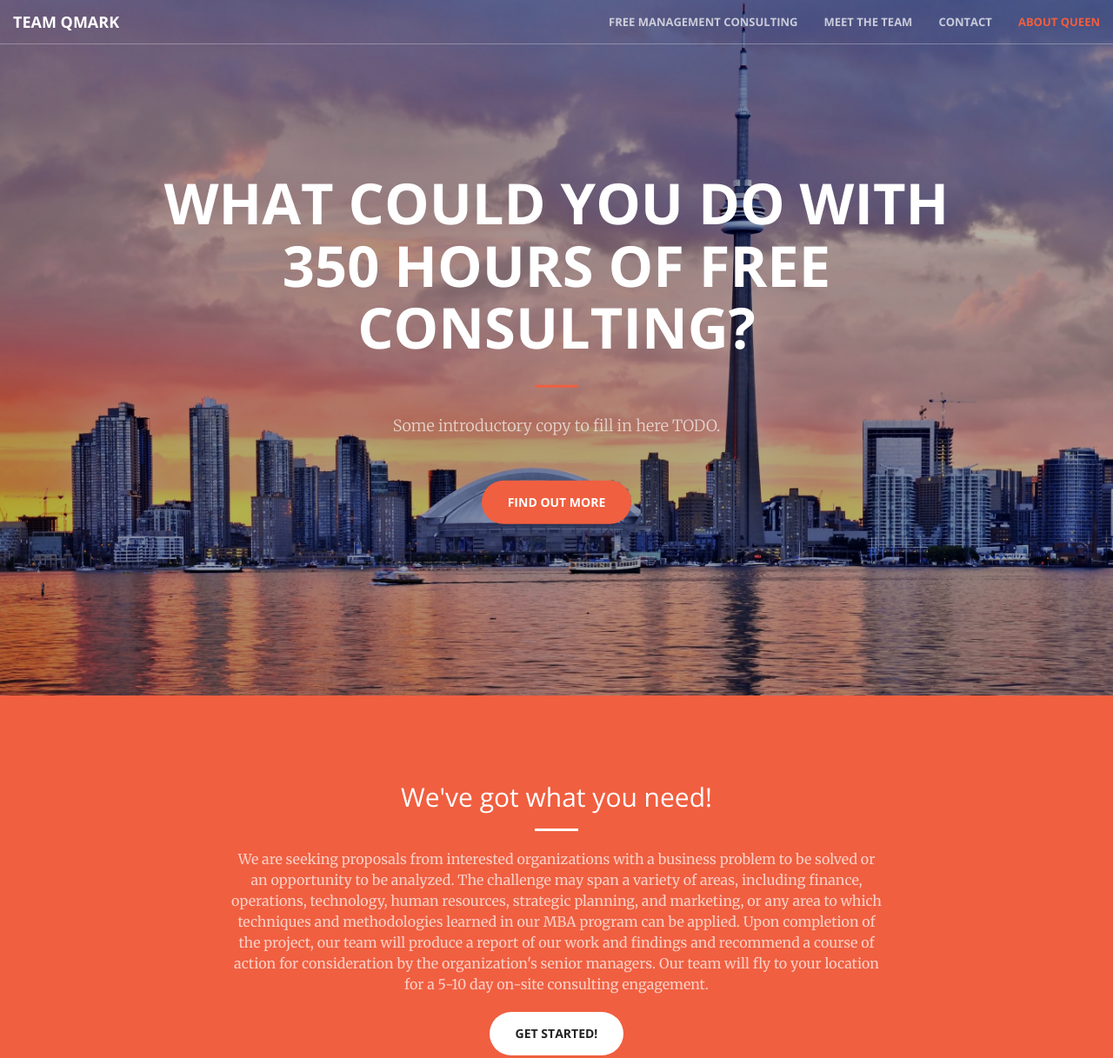
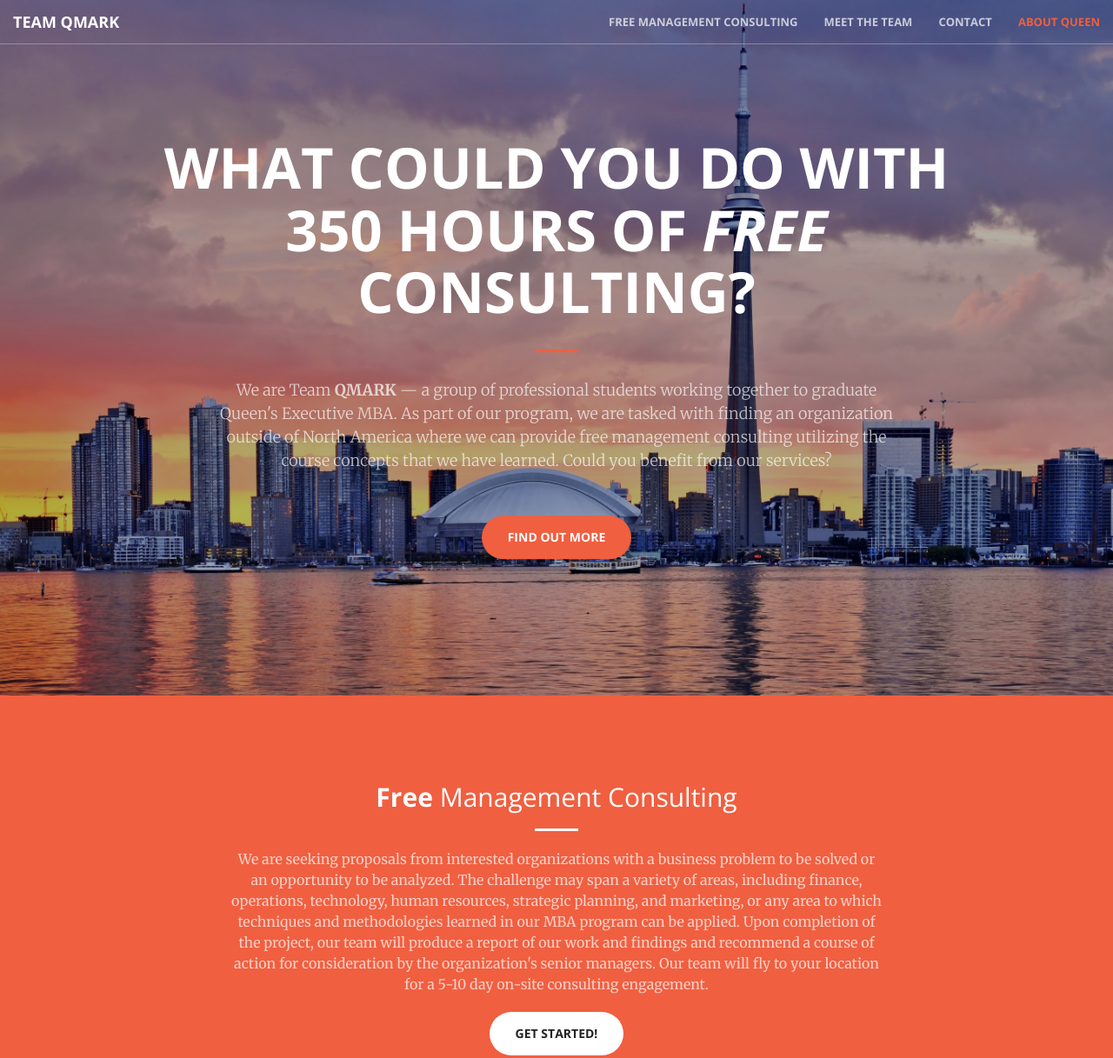
Before and after one commit to teddyhwang/teamqmark.com, a website: page index.html in a window 1280 px wide. Shown: the top 1217 px of the page at 87% size. Drawn offline with nearby package versions, Linux system fonts and the light colour scheme.

Commit message:
update content

```diff
--- a/index.html
+++ b/index.html
@@ -73,9 +73,9 @@
     <header>
       <div class="header-content">
         <div class="header-content-inner">
-          <h1>What could you do with 350 hours of free consulting?</h1>
+          <h1>What could you do with 350 hours of <em>free</em> consulting?</h1>
           <hr>
-          <p>Some introductory copy to fill in here TODO.</p>
+          <p>We are Team <strong>QMARK</strong> &mdash; a group of professional students working together to graduate Queen's Executive MBA. As part of our program, we are tasked with finding an organization outside of North America where we can provide free management consulting utilizing the course concepts that we have learned. Could you benefit from our services?</p>
           <a href="#about" class="btn btn-primary btn-xl page-scroll">Find Out More</a>
         </div>
       </div>
@@ -85,7 +85,7 @@
       <div class="container">
         <div class="row">
           <div class="col-lg-8 col-lg-offset-2 text-center">
-            <h2 class="section-heading">We've got what you need!</h2>
+            <h2 class="section-heading"><strong>Free</strong> Management Consulting</h2>
             <hr class="light">
             <p class="text-faded">We are seeking proposals from interested organizations with a business problem to be solved or an opportunity to be analyzed. The challenge may span a variety of areas, including finance, operations, technology, human resources, strategic planning, and marketing, or any area to which techniques and methodologies learned in our MBA program can be applied. Upon completion of the project, our team will produce a report of our work and findings and recommend a course of action for consideration by the organization's senior managers. Our team will fly to your location for a 5-10 day on-site consulting engagement.</p>
             <a href="#services" class="page-scroll btn btn-default btn-xl sr-button">Get Started!</a>
```
